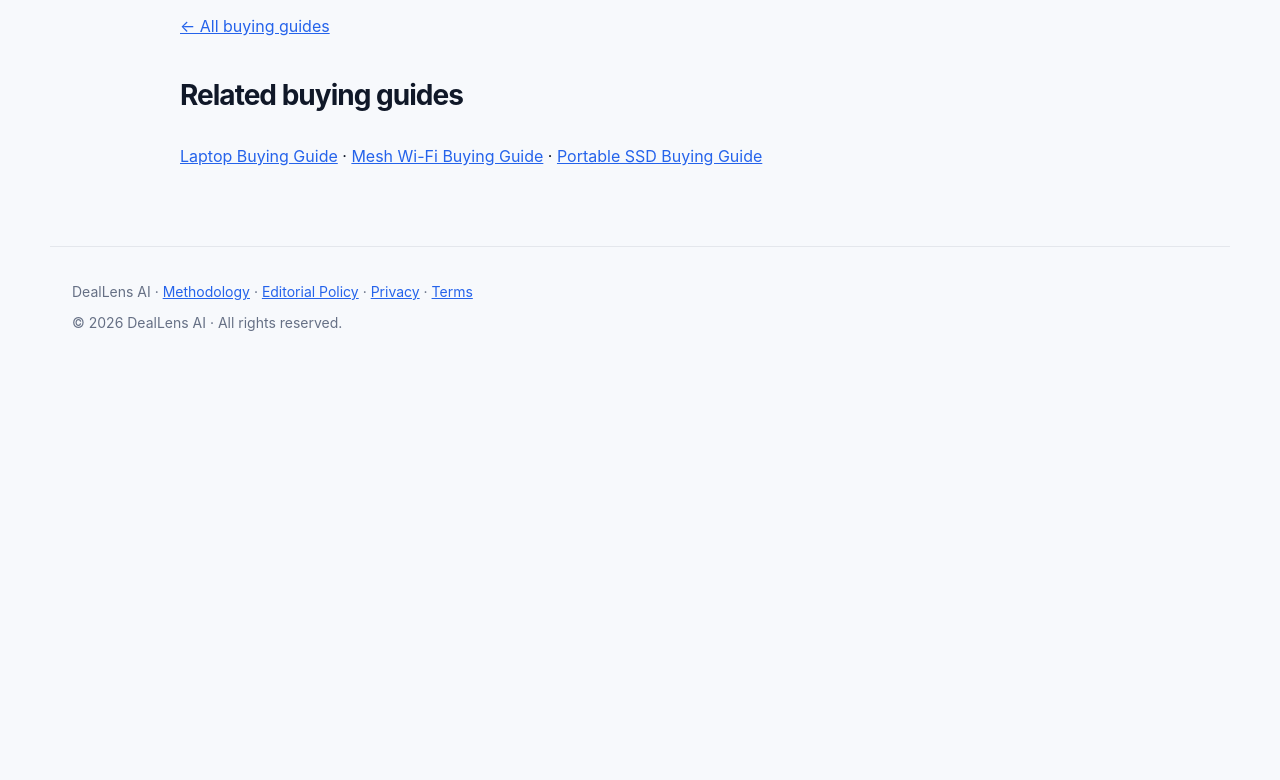
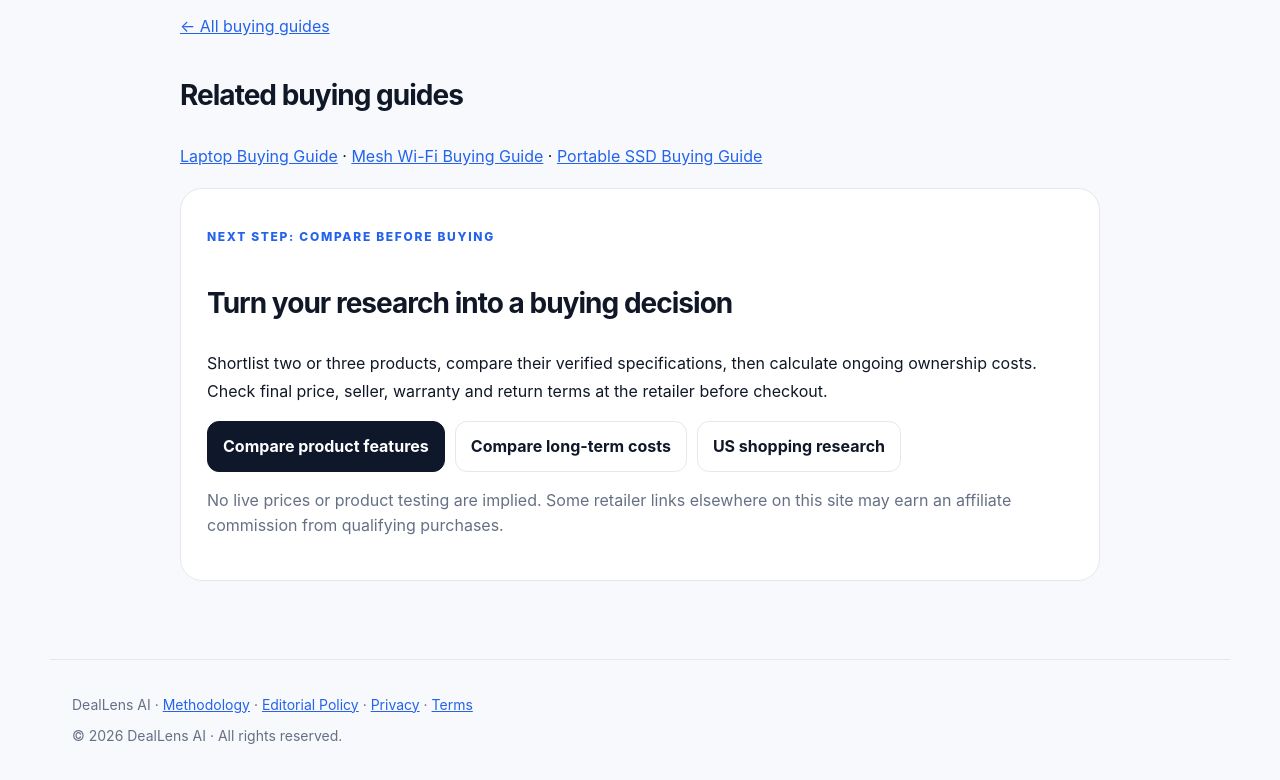
Before and after one commit to Agel-uk/deallens-ai, a website: page guide-power-banks.html in a window 1280 px wide. Shown: the part 3570-4350 px from the top of the page. Before the commit the page ends 3937 px from the top, so only its background shows below. Drawn offline with Linux system fonts and the light colour scheme.

Commit message:
Add useful research-to-comparison path to power-banks guide

```diff
--- a/guide-power-banks.html
+++ b/guide-power-banks.html
@@ -32,5 +32,5 @@
 <h2>Five checks before checkout</h2><ol><li>Identify the devices and how long you will be away from an outlet.</li><li>Check the USB-C charging standard, wattage and cable compatibility.</li><li>Compare Wh, weight and actual usage rather than advertised mAh alone.</li><li>Read the simultaneous-output specification and recharge-time estimate.</li><li>Verify current price, seller, warranty, return terms and airline restrictions.</li></ol>
 <h2>Common questions</h2><h3>Is 20,000 mAh enough for a laptop?</h3><p>Capacity alone cannot answer this. Check USB-C PD output, voltage profiles and the laptop's charging requirements.</p><h3>Does a higher wattage damage my phone?</h3><p>Properly implemented compatible charging standards negotiate power. Choose reputable, standards-compliant products and appropriate cables rather than relying on wattage claims alone.</p><h3>Can I bring a power bank on a plane?</h3><p>Many are permitted in carry-on baggage under applicable limits, but rules depend on Wh rating and the airline. Check before flying.</p>
 <h2>Compare after research</h2><p>Use the <a href="decision-lab.html">Decision Lab</a> to compare your own verified models, or open the <a href="shopping-hub.html">Shopping Hub</a> for current retailer search listings. No live prices or inventory are shown here.</p><p><a href="amazon.html">← All buying guides</a></p>
-<h2>Related buying guides</h2><p><a href="guide-laptops.html">Laptop Buying Guide</a> · <a href="guide-mesh-wifi.html">Mesh Wi-Fi Buying Guide</a> · <a href="guide-portable-ssds.html">Portable SSD Buying Guide</a></p></article></main>
+<h2>Related buying guides</h2><p><a href="guide-laptops.html">Laptop Buying Guide</a> · <a href="guide-mesh-wifi.html">Mesh Wi-Fi Buying Guide</a> · <a href="guide-portable-ssds.html">Portable SSD Buying Guide</a></p></article><section class="panel dl-next-step" aria-labelledby="dl-next-power-banks"><p class="eyebrow">NEXT STEP: COMPARE BEFORE BUYING</p><h2 id="dl-next-power-banks">Turn your research into a buying decision</h2><p>Shortlist two or three products, compare their verified specifications, then calculate ongoing ownership costs. Check final price, seller, warranty and return terms at the retailer before checkout.</p><div class="actions"><a class="btn primary" href="decision-lab.html?category=powerbanks">Compare product features</a> <a class="btn" href="ownership-cost.html">Compare long-term costs</a> <a class="btn" href="us-shopping.html">US shopping research</a></div><p class="small">No live prices or product testing are implied. Some retailer links elsewhere on this site may earn an affiliate commission from qualifying purchases.</p></section></main>
 <footer><p>DealLens AI · <a href="about.html">Methodology</a> · <a href="editorial-policy.html">Editorial Policy</a> · <a href="privacy.html">Privacy</a> · <a href="terms.html">Terms</a></p><p>© 2026 DealLens AI · All rights reserved.</p></footer></body></html>
```
